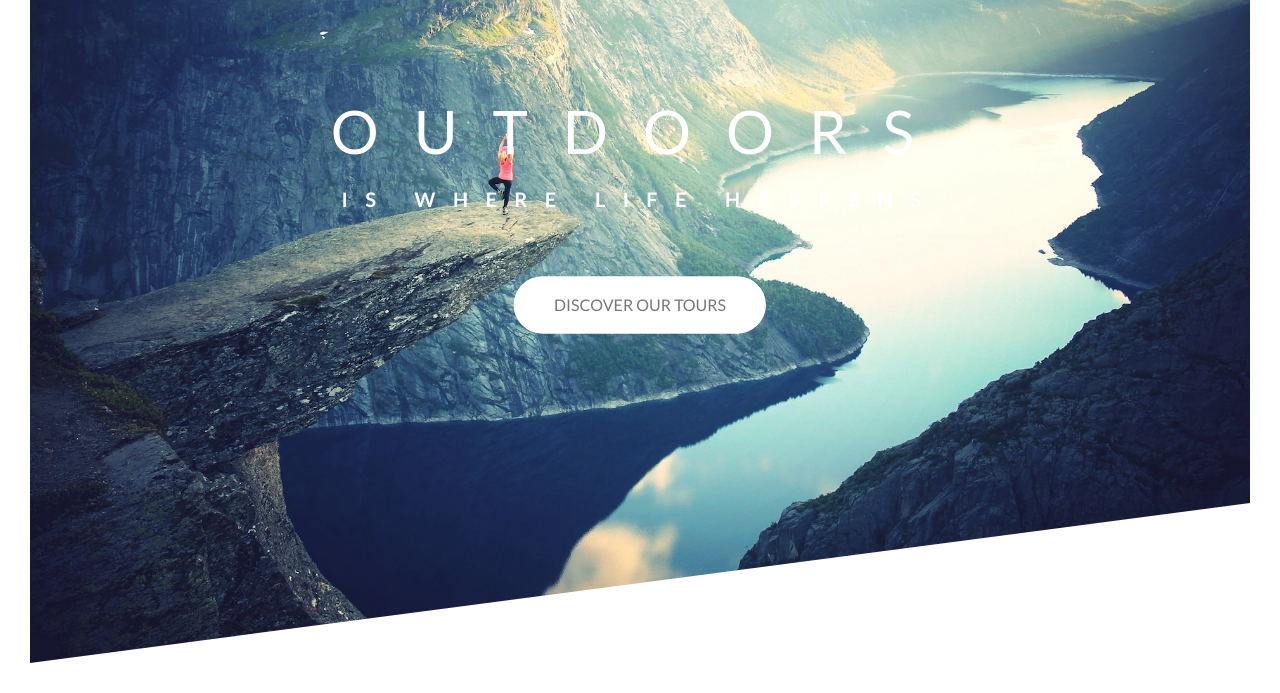
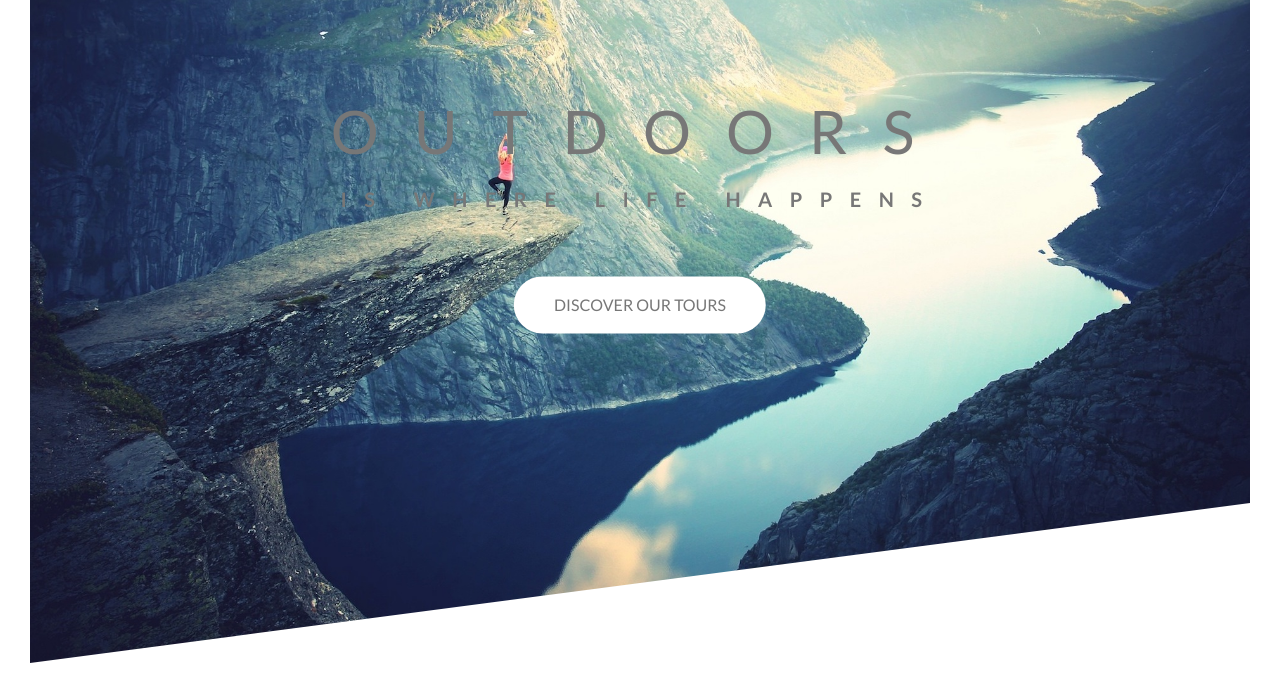
Before and after one commit to muchuanhung/Natours, a website: page index.html in a window 1280 px wide. Shown: the part 127-820 px from the top of the page. Drawn offline with Linux system fonts and the light colour scheme; files that its build step writes are made by us from their sources.

Commit message:
feat: install npm setup

```diff
--- a/index.html
+++ b/index.html
@@ -14,17 +14,17 @@
     </head>
     <body>
         <header class="header">
-            <div class="logo-box">
-                <img src="img/logo-white.png" alt="logo" class="logo">
+            <div class="header__logo-box">
+                <img src="img/logo-white.png" alt="logo" class="header__logo">
             </div>
 
-            <div class="text-box">
+            <div class="header__text-box">
                 <h1 class="head-primary">
-                    <span class="head-primary-main">Outdoors</span>
-                    <span class="head-primary-sub">is where life happens</span>
+                    <span class="head-primary--main">Outdoors</span>
+                    <span class="head-primary--sub">is where life happens</span>
                 </h1>
 
-                <a href="#" class="btn btn-white btn-animated">
+                <a href="#" class="btn btn--white btn--animated">
                     Discover our tours
                 </a>
             </div>
--- /dev/null
+++ b/sass/main.scss
@@ -0,0 +1,191 @@
+$color-primary: #55c57a;
+$color-primary-light: #7ed56f;
+$color-primary-dark: #28b485;
+
+$color-grey-dark: #777;
+$color-white: #fff;
+
+*,
+*::before,
+*::after {
+  margin: 0;
+  padding: 0;
+  box-sizing: inherit;
+}
+
+html {
+  font-size: 10px;
+}
+
+body {
+  font-family: "Lato", sans-serif;
+  font-weight: 400;
+  line-height: 1.7;
+  color: $color-grey-dark;
+  padding: 3rem;
+  box-sizing: border-box;
+}
+
+.header {
+  position: relative;
+  height: 95vh;
+  background-image: url(../img/hero.jpg);
+  background-image: linear-gradient(
+      to right bottom,
+      ($color-primary-light, 0.8),
+      ($color-primary-dark, 0.8)
+    ),
+    url(../img/hero.jpg);
+  background-size: cover;
+  background-position: top;
+  /*切畫面mask*/
+  clip-path: polygon(0 0, 100% 0, 100% 75vh, 0 100%);
+}
+
+.header__logo-box {
+  position: absolute;
+  top: 4rem;
+  left: 4rem;
+}
+
+.header__logo {
+  height: 3.5rem;
+}
+
+.header__text-box {
+  position: absolute;
+  /*垂直置中*/
+  top: 40%;
+  left: 50%;
+  transform: translate(-50%, -50%);
+  text-align: center;
+}
+
+.head-primary {
+  color: $color-grey-dark;
+  /*統一大寫*/
+  text-transform: uppercase;
+  backface-visibility: hidden;
+  margin-bottom: 6rem;
+}
+
+.head-primary--main {
+  display: block;
+  font-size: 6rem;
+  font-weight: 400;
+  letter-spacing: 3.5rem;
+  /*header字體動畫*/
+  animation-name: moveInLeft;
+  animation-duration: 1s;
+  animation-timing-function: ease-out;
+}
+
+.head-primary--sub {
+  display: block;
+  font-size: 2rem;
+  font-weight: 700;
+  letter-spacing: 1.75rem;
+  /*header字體動畫*/
+  animation-name: moveInRight;
+  animation-duration: 1s;
+  animation-timing-function: ease-out;
+}
+
+@keyframes moveInLeft {
+  0% {
+    opacity: 0;
+    transform: translateX(-10rem);
+  }
+
+  80% {
+    transform: translateX(1rem);
+  }
+
+  100% {
+    opacity: 1;
+    transform: translateX(0);
+  }
+}
+
+@keyframes moveInRight {
+  0% {
+    opacity: 0;
+    transform: translateX(10rem);
+  }
+
+  80% {
+    transform: translateX(-1rem);
+  }
+
+  100% {
+    opacity: 1;
+    transform: translateX(0);
+  }
+}
+
+@keyframes moveInBottom {
+  0% {
+    opacity: 0;
+    transform: translateY(3rem);
+  }
+
+  100% {
+    opacity: 1;
+    transform: translateY(0);
+  }
+}
+
+/*按鈕樣式動態製作*/
+.btn:link,
+.btn:visited {
+  text-transform: uppercase;
+  text-decoration: none;
+  padding: 1.5rem 4rem;
+  border-radius: 10rem;
+  display: inline-block;
+  transition: all 0.2s;
+  position: relative;
+  font-size: 1.6rem;
+}
+
+.btn:hover {
+  transform: translateY(-3px);
+  box-shadow: 0 1rem 2rem rgba(0, 0, 0, 0.2);
+}
+
+.btn:active {
+  transform: translateY(-1px);
+  box-shadow: 0 0.5rem 1rem rgba(0, 0, 0, 0.2);
+}
+
+.btn--white {
+  background-color: $color-white;
+  color: $color-grey-dark;
+}
+
+.btn::after {
+  content: "";
+  display: inline-block;
+  height: 100%;
+  width: 100%;
+  border-radius: 10rem;
+  position: absolute;
+  top: 0;
+  left: 0;
+  z-index: -1;
+  transition: all 0.4s;
+}
+
+.btn-white::after {
+  background-color: $color-white;
+}
+
+.btn:hover::after {
+  transform: scaleX(1.4) scaleY(1.6);
+  opacity: 0;
+}
+
+.btn--animated {
+  animation: moveInBottom 0.5s ease-out 0.75s;
+  animation-fill-mode: backwards;
+}
```
Also changed, not shown: package.json (added, +22 -0 lines), css/style.css, 1 other file.
